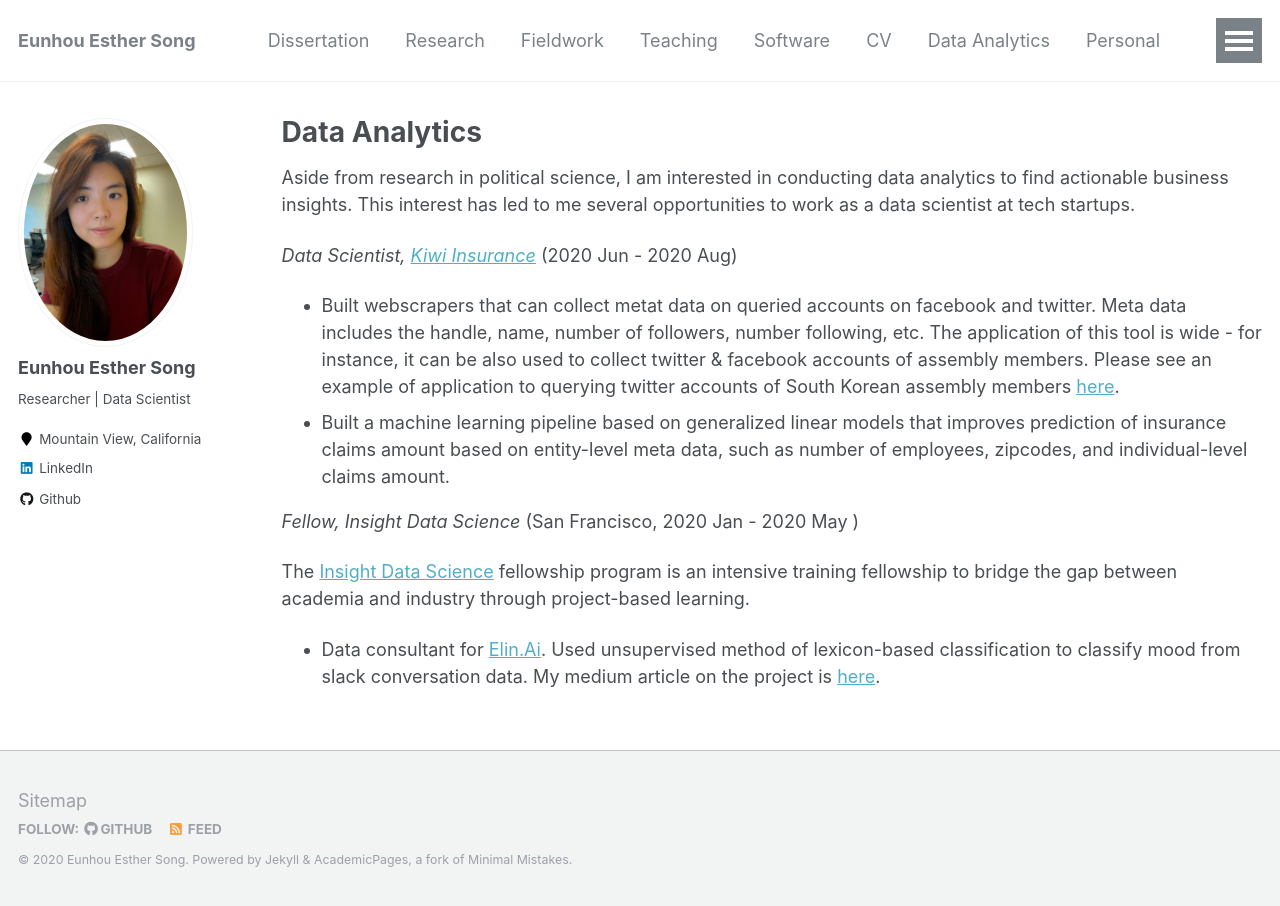
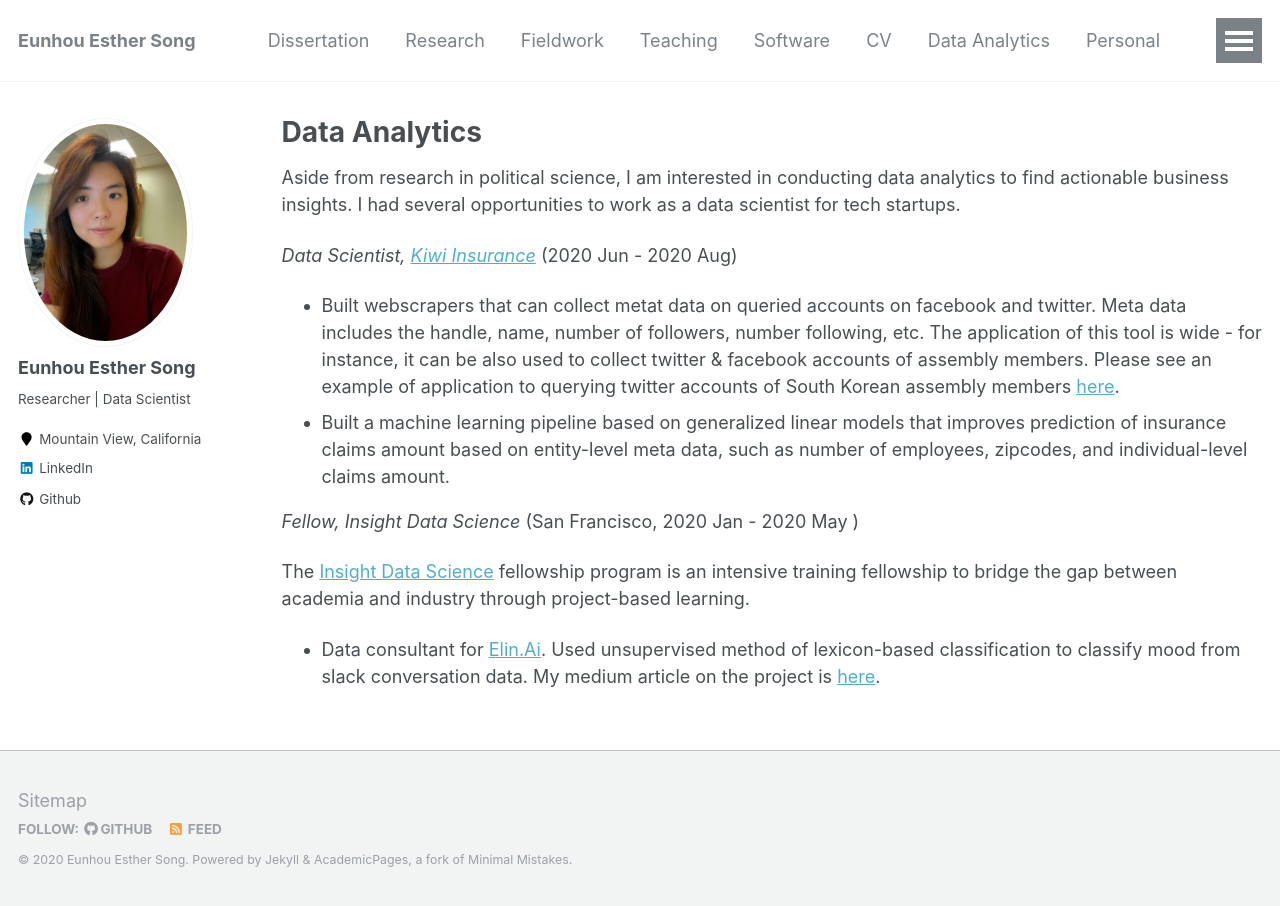
Before and after one commit to ehsong/ehsong.github.io, a Jekyll site: the page built from _pages/data_analytics.md, in a window 1280 px wide. Built offline with Jekyll 4.4.1, drawn with Linux system fonts in a browser that asks for light colours.

Commit message:
Update data_analytics.md

```diff
--- a/_pages/data_analytics.md
+++ b/_pages/data_analytics.md
@@ -7,7 +7,7 @@ author_profile: true
 
 {% include base_path %}
 
-Aside from research in political science, I am interested in conducting data analytics to find actionable business insights. This interest has led to me several opportunities to work as a data scientist at tech startups.
+Aside from research in political science, I am interested in conducting data analytics to find actionable business insights. I had several opportunities to work as a data scientist for tech startups.
 
 *Data Scientist, [Kiwi Insurance](https://www.kiwiinsure.co/)* (2020 Jun - 2020 Aug)
 - Built webscrapers that can collect metat data on queried accounts on facebook and twitter. Meta data includes the handle, name, number of followers, number following, etc. The application of this tool is wide - for instance, it can be also used to collect twitter & facebook accounts of assembly members. Please see an example of application to querying twitter accounts of South Korean assembly members [here](https://github.com/ehsong/twitter-scraper).
```
